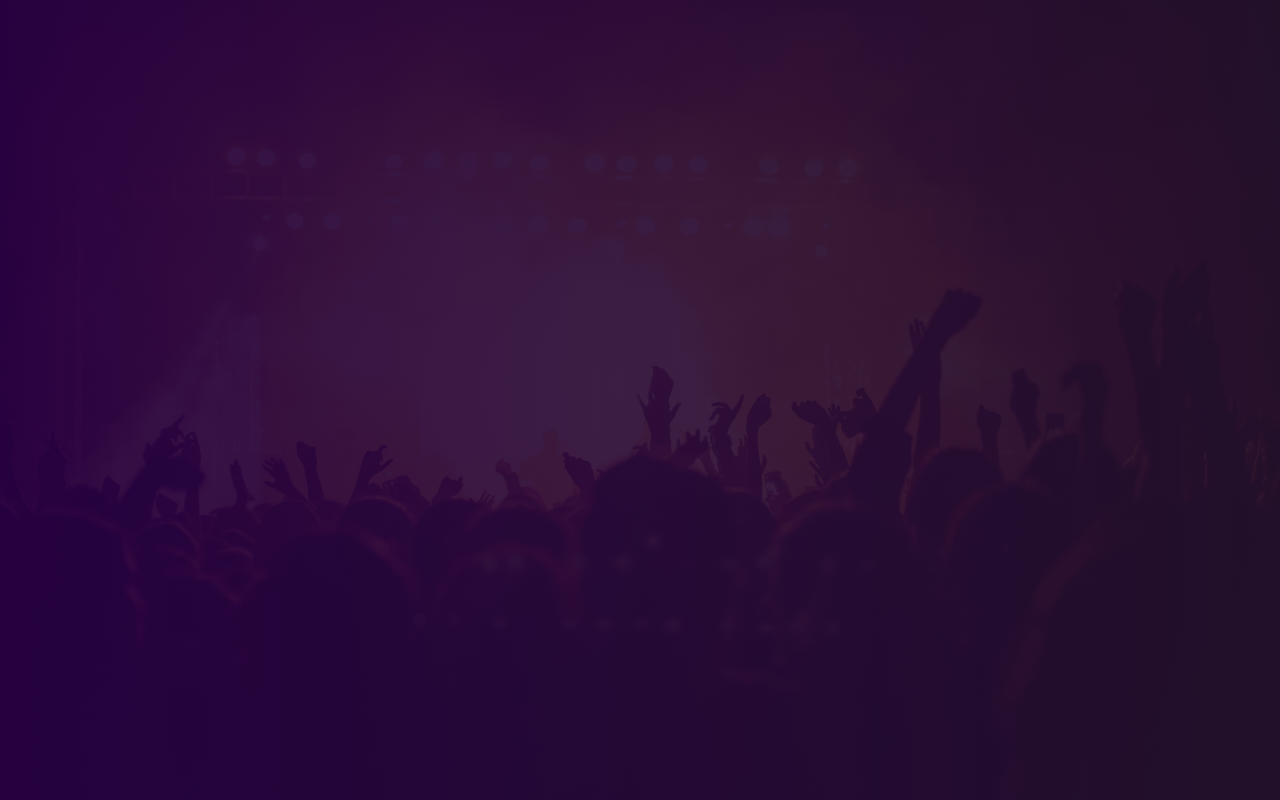
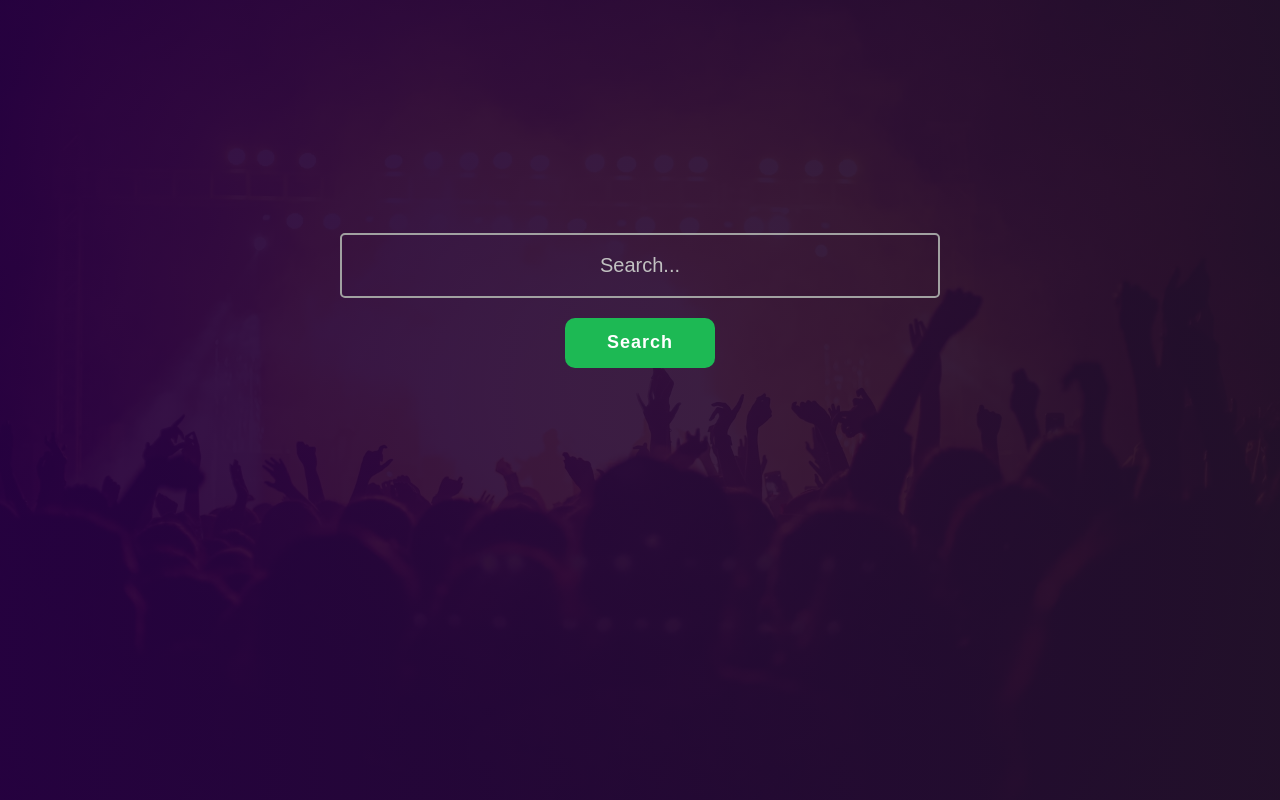
Before and after one commit to zumbeto/jamming-app, a React (Create React App) app: page / in a window 1280 px wide. Built offline with nearby package versions, Linux system fonts and the light colour scheme.

Commit message:
feat: Create and style SearchBar component
Implemented the basic structure and styling for the SearchBar component. Functionality
to be added later.

```diff
--- a/src/App.js
+++ b/src/App.js
@@ -1,5 +1,12 @@
+import React from 'react';
+import SearchBar from './components/SearchBar';
+
 function App() {
-  return <div className='App'></div>;
+  return (
+    <div className='App'>
+      <SearchBar />
+    </div>
+  );
 }
 
 export default App;
--- /dev/null
+++ b/src/components/SearchBar.js
@@ -0,0 +1,17 @@
+import React from 'react';
+import styles from './SearchBar.module.css';
+
+const SearchBar = () => {
+  return (
+    <div className={styles['container']}>
+      <input
+        className={styles['search-bar']}
+        type='text'
+        placeholder='Search...'
+      />
+      <button className={styles['search-bar__btn']}>Search</button>
+    </div>
+  );
+};
+
+export default SearchBar;
--- /dev/null
+++ b/src/components/SearchBar.module.css
@@ -0,0 +1,57 @@
+.container {
+  width: 80%;
+  max-width: 60rem;
+  height: 20rem;
+  display: flex;
+  flex-direction: column;
+  align-items: center;
+  justify-content: center;
+  margin-inline: auto;
+  margin-top: 20rem;
+}
+
+.search-bar {
+  width: 100%;
+  height: 6.5rem;
+  border: 2px solid #a1a1a1;
+  border-radius: 0.5rem;
+  display: flex;
+  align-items: center;
+  text-align: center;
+  color: #fff;
+  padding-inline: 1rem;
+  font-size: 2rem;
+  background-color: transparent;
+}
+
+.search-bar:focus {
+  outline: none;
+  border: 0.2rem solid #1db954;
+}
+
+.search-bar::placeholder {
+  color: #c1c1c1;
+}
+
+.search-bar:focus::placeholder {
+  color: transparent;
+}
+
+.search-bar__btn {
+  width: 15rem;
+  height: 5rem;
+  border: none;
+  border-radius: 1rem;
+  background-color: #1db954;
+  color: #fff;
+  cursor: pointer;
+  margin-top: 2rem;
+  font-size: 1.8rem;
+  font-weight: 600;
+  letter-spacing: 1px;
+  transition: all 0.2s ease-in-out;
+}
+
+.search-bar__btn:hover {
+  background-color: #13883c;
+}
--- a/src/index.css
+++ b/src/index.css
@@ -1,3 +1,5 @@
+@import url('https://fonts.googleapis.com/css2?family=Raleway:wght@300;400;500;600;700&display=swap');
+
 html {
   font-size: 62.5%;
   box-sizing: border-box;
@@ -22,8 +24,9 @@ body {
   background-attachment: fixed;
   background-position: center;
   width: 100%;
-  height: 100%;
-  min-height: 100vh;
+  height: 100vh;
+  height: 100svh;
+  height: 100dvh;
   color: #fff;
   overflow-x: hidden;
 }
```
